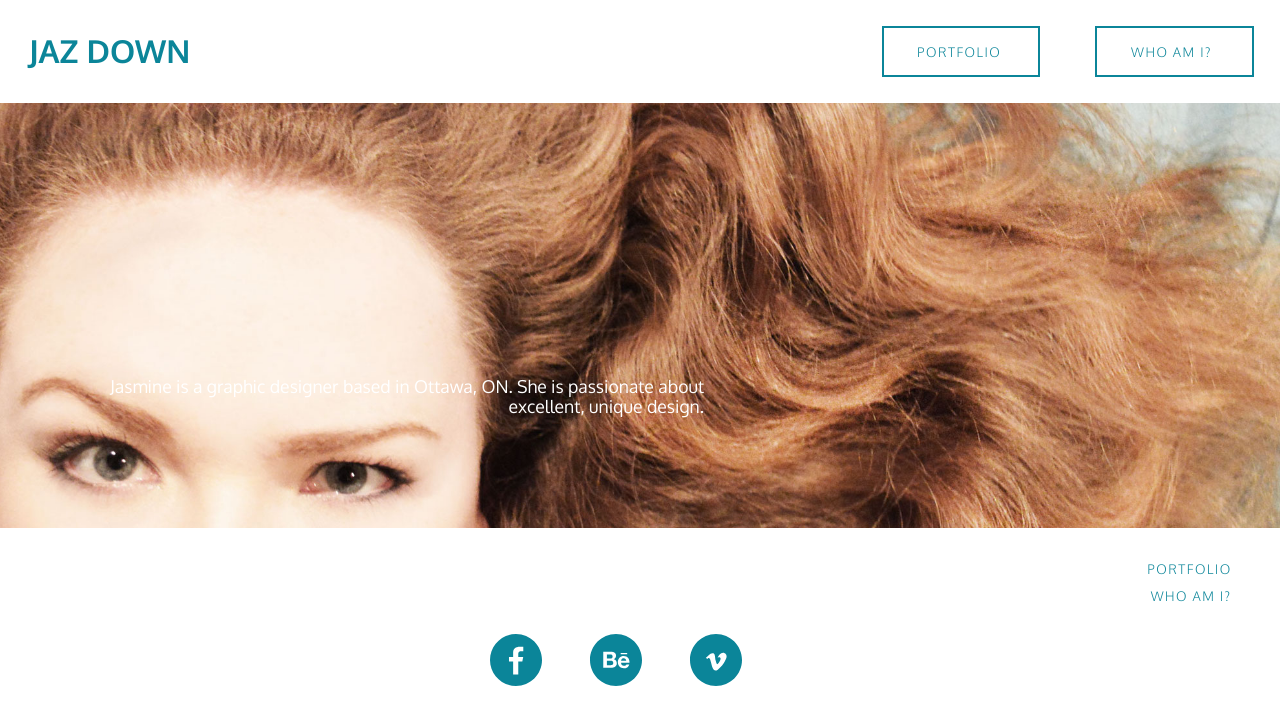
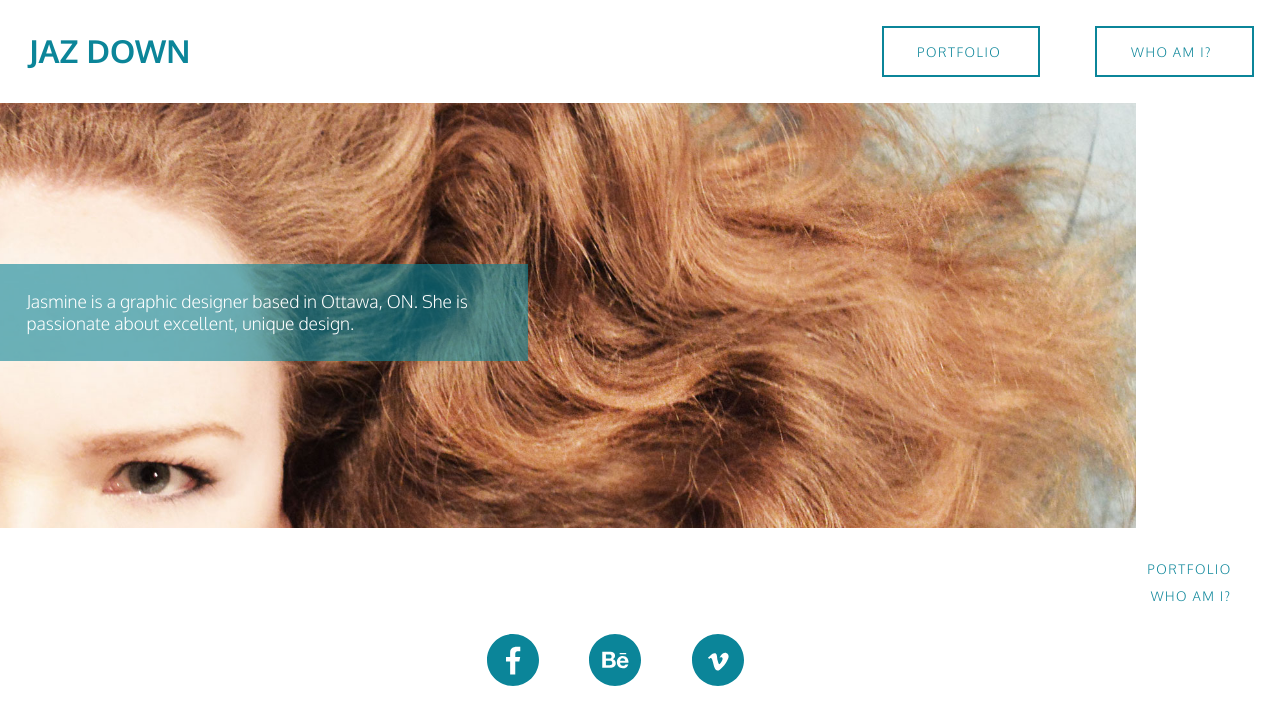
Before and after one commit to jazdown/portfolio, a Jekyll site: the page built from index.html, in a window 1280 px wide. Shown: the top 725 px of the page. Built offline with Jekyll 4.4.1, drawn with Linux system fonts in a browser that asks for light colours; Markdown is read by kramdown in place of the engine named in the settings.

Commit message:
Whoami page, styling
Added content to whoami page, styled banner image

```diff
--- a/_layouts/default.html
+++ b/_layouts/default.html
@@ -26,11 +26,11 @@
       <li><a href="whoami.html" class="footer-nav-item">who am i?</a></li>
     </ul>
     <div>
-      <ul class="soc-med-icons grid">
-        <li class="facebook unit unit-xs-1-4"><a href="https://www.facebook.com/jasmine.down.37"></a></li>
-        <li class="behance unit unit-xs-1-4"><a href="https://www.behance.net/jazdown"></a></li>
-        <li class="vimeo unit unit-xs-1-4"><a href="https://vimeo.com/user36330205"></a></li>
-      </ul>
+      <div class="soc-med-icons grid">
+        <a href="https://www.facebook.com/jasmine.down.37" class="facebook unit unit-xs-1-4"></a>
+        <a href="https://www.behance.net/jazdown" class="behance unit unit-xs-1-4"></a>
+        <a href="https://vimeo.com/user36330205" class="vimeo unit unit-xs-1-4"></a>
+      </div>
   </div>
   </footer>
 
--- a/css/main.css
+++ b/css/main.css
@@ -46,19 +46,34 @@ body {
 
 .banner {
   height: 30em;
-  background: url(../images/portrait-2.jpg) no-repeat center top;
+  background: url(../images/portrait-2.jpg) no-repeat -250px top;
   background-size: cover;
   padding: 0;
   overflow: hidden;
+  z-index: 2;
 }
 
 .banner-items {
-  position: absolute;
+  float: right;
   top: 200px;
   width: 100%;
 }
 
+.banner-items p {
+  margin-top: 15em;
+  padding: 1.5em;
+  position: absolute;
+  line-height: 22px;
+  font-weight: lighter;
+  max-width: 30em;
+  color: #FFF;
+  xleft: 20%;
+  background-color: rgba(11, 133, 153, 0.6);
+  xtext-shadow: 1px 1px 4px #0B8599;
+}
+
 .nav {
+  z-index: 1;
   position: absolute;
   padding: 0;
   top: 0;
@@ -103,17 +118,6 @@ body {
   margin-top: 0.75em;
 }
 
-.banner-items p {
-  margin-left: 6em;
-  margin-top: 10em;
-  line-height: 20px;
-  padding-right: 1em;
-  max-width: 35em;
-  bottom: 1em;
-  color: #FFF;
-  text-align: right;
-}
-
 .main {
   z-index: 1;
 }
@@ -124,14 +128,14 @@ body {
 
 .soc-med-icons {
   height: 110px;
-  width: 330px;
-  left: calc(50% - 165px);
+  width: 340px;
+  left: calc(50% - 170px);
   position: relative;
   list-style-type: none;
   z-index: 1;
   display: block;
-  margin: 0;
-  padding: 0;
+  margin: auto;
+  padding: 5%;
 }
 
 .facebook {
@@ -154,7 +158,6 @@ body {
 .vimeo {
   height: 3em;
   margin-left: 1em;
-  margin-right: 0;
   background-image: url(../images/vimeo-1.svg);
   background-position: center center;
   background-size: contain;
--- a/index.html
+++ b/index.html
@@ -4,8 +4,8 @@ layout: default
   <title>Jaz Down - Graphic Designer - Ottawa</title>
   <meta name="description" content="Jaz Down: a graphic design portfolio collection from Ottawa.">
 
-  <div class="banner push">
-    <div class="banner-items" id="main">
+  <div class="banner push grid">
+    <div class="banner-items unit unit-xs-1" id="main">
       <p>Jasmine is a graphic designer based in Ottawa, ON. She is passionate about excellent, unique design.</p>
     </div>
   </div>
--- a/whoami.html
+++ b/whoami.html
@@ -15,5 +15,7 @@ layout: default
     <div class="whoami-type unit unit-xs-1 unit-m-2-3 unit-l-1-2">
       <h2>So... who is she?</h2>
       <p>Since graduating from colouring books and crayons, I have always been passionate about excellent design. Through the past few years, I have had the amazing opportunity to experiment with different mediums and angles of design. A few that have really sparked my imagination include branding, packaging, and motion design. Stress drives me to work through tough situations well, and has shaped me into a hard working individual with great problem solving skills. </p>
+      <p>Born and raised in the Ottawa valley, my favourite things to do are fishing, camping, and having a beer just hangin' out. I love my two cats, even though they can be assholes. Being creative is something I do every day and love to learn new things.</p>
+      <p>Would you like to chat? Get in touch!</p>
     </div>
   </div>
```
